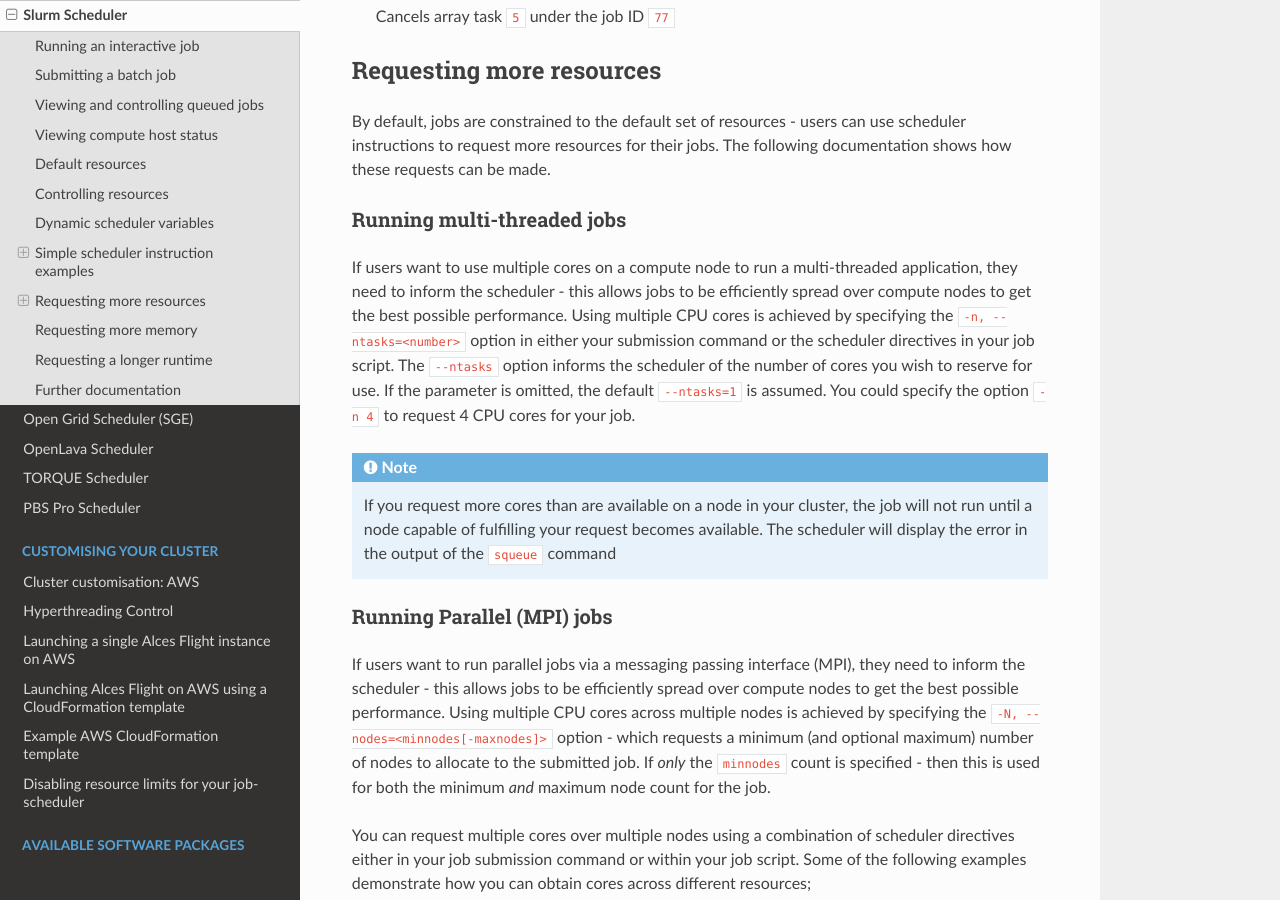
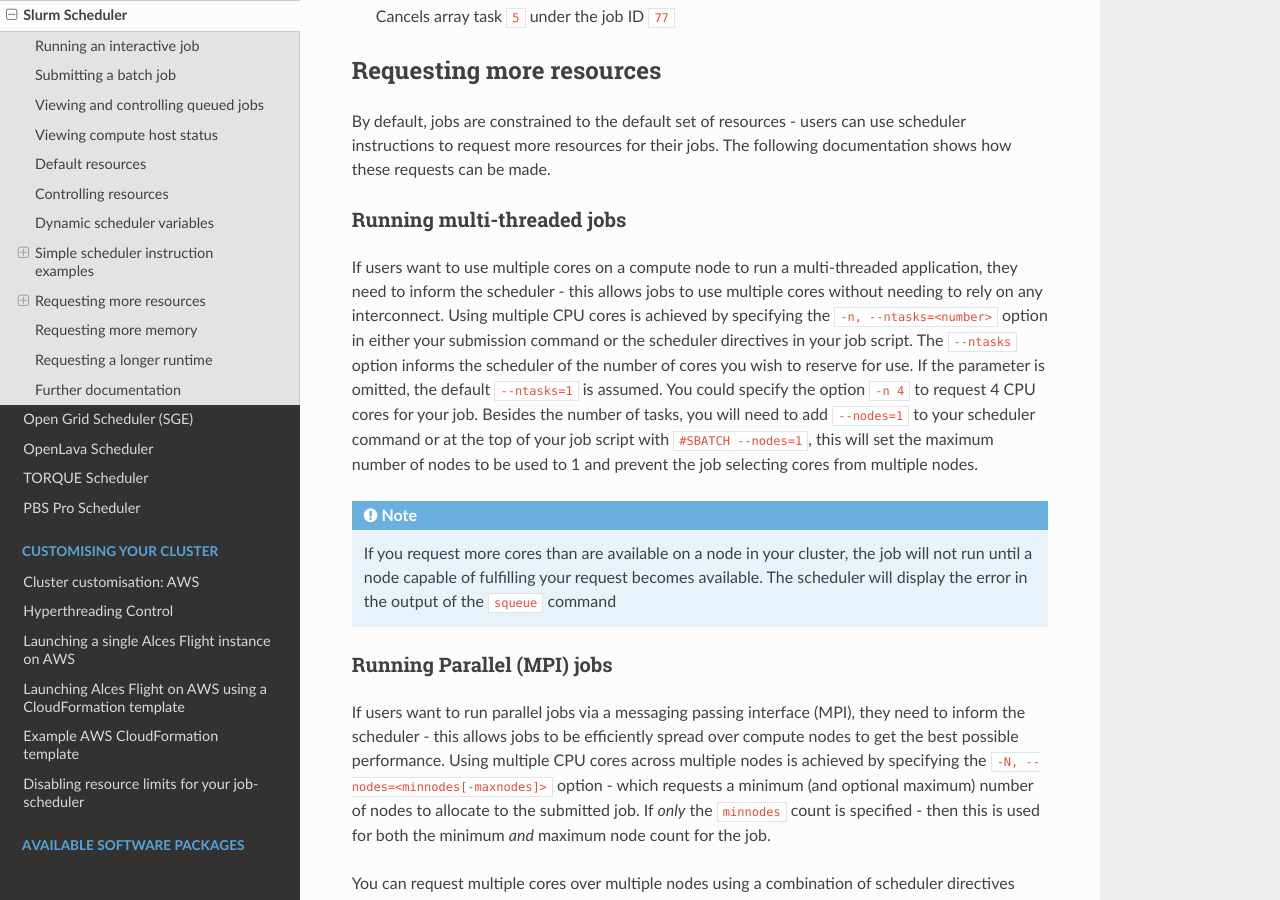
Before and after one commit to alces-software/flight-appliance-docs, a Sphinx documentation site: the page built from docs/source/slurm/slurm.rst, in a window 1280 px wide and 900 px high, scrolled down 9518 px. Built offline with Sphinx 7.4.7 and the Read the Docs theme 2.0.0, drawn with Linux system fonts in a browser that asks for light colours.

Commit message:
Corrected multi-threaded description & added nodes argument

```diff
--- a/docs/source/slurm/slurm.rst
+++ b/docs/source/slurm/slurm.rst
@@ -338,8 +338,7 @@
 Running multi-threaded jobs
 ~~~~~~~~~~~~~~~~~~~~~~~~~~~
 
-If users want to use multiple cores on a compute node to run a multi-threaded application, they need to inform the scheduler - this allows jobs to be efficiently spread over compute nodes to get the best possible performance. Using multiple CPU cores is achieved by specifying the ``-n, --ntasks=<number>`` option in either your submission command or the scheduler directives in your job script. The ``--ntasks`` option informs the scheduler of the number of cores you wish to reserve for use. If
-the parameter is omitted, the default ``--ntasks=1`` is assumed. You could specify the option ``-n 4`` to request 4 CPU cores for your job.
+If users want to use multiple cores on a compute node to run a multi-threaded application, they need to inform the scheduler - this allows jobs to use multiple cores without needing to rely on any interconnect. Using multiple CPU cores is achieved by specifying the ``-n, --ntasks=<number>`` option in either your submission command or the scheduler directives in your job script. The ``--ntasks`` option informs the scheduler of the number of cores you wish to reserve for use. If the parameter is omitted, the default ``--ntasks=1`` is assumed. You could specify the option ``-n 4`` to request 4 CPU cores for your job. Besides the number of tasks, you will need to add ``--nodes=1`` to your scheduler command or at the top of your job script with ``#SBATCH --nodes=1``, this will set the maximum number of nodes to be used to 1 and prevent the job selecting cores from multiple nodes.
 
 .. note:: If you request more cores than are available on a node in your cluster, the job will not run until a node capable of fulfilling your request becomes available. The scheduler will display the error in the output of the ``squeue`` command
 
```
